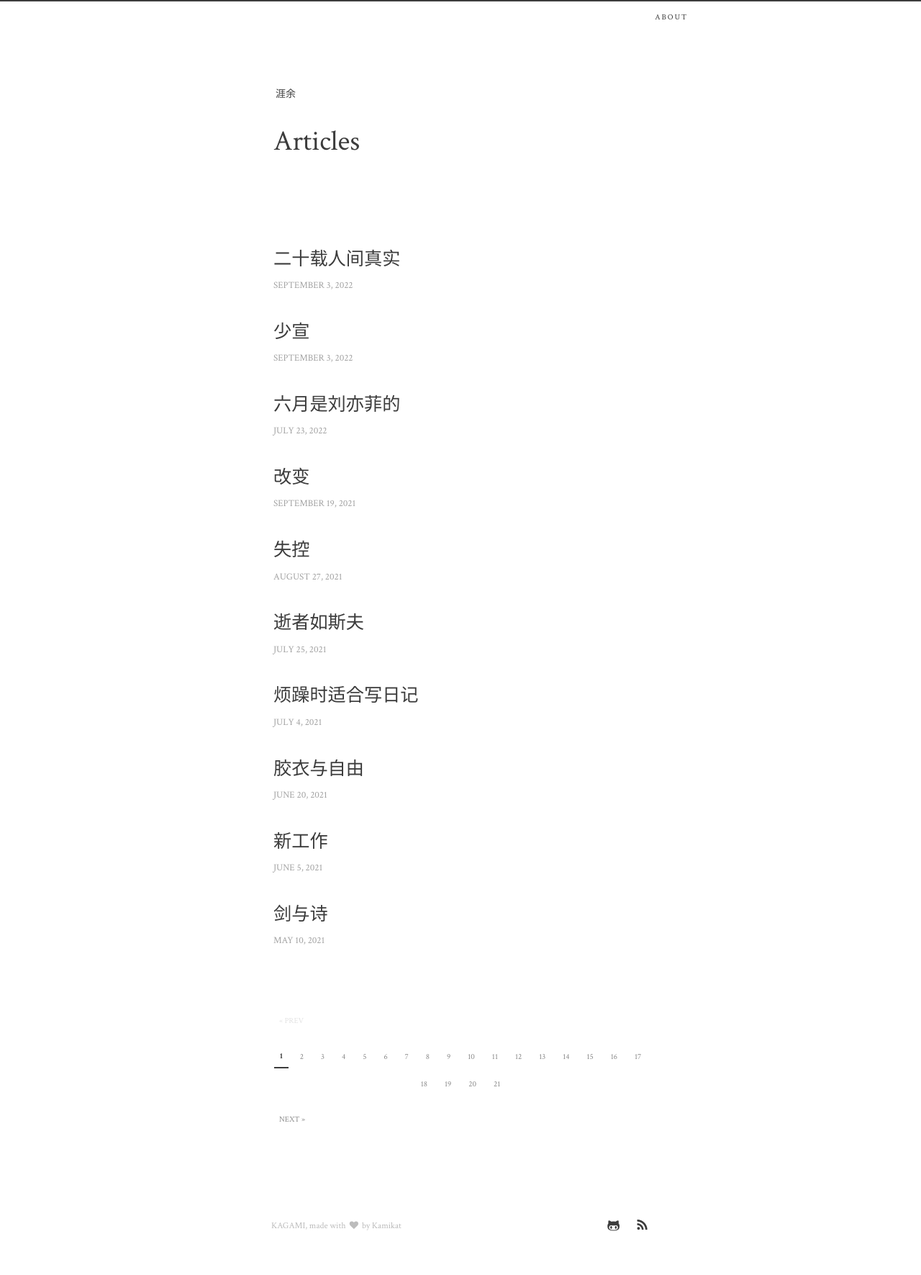
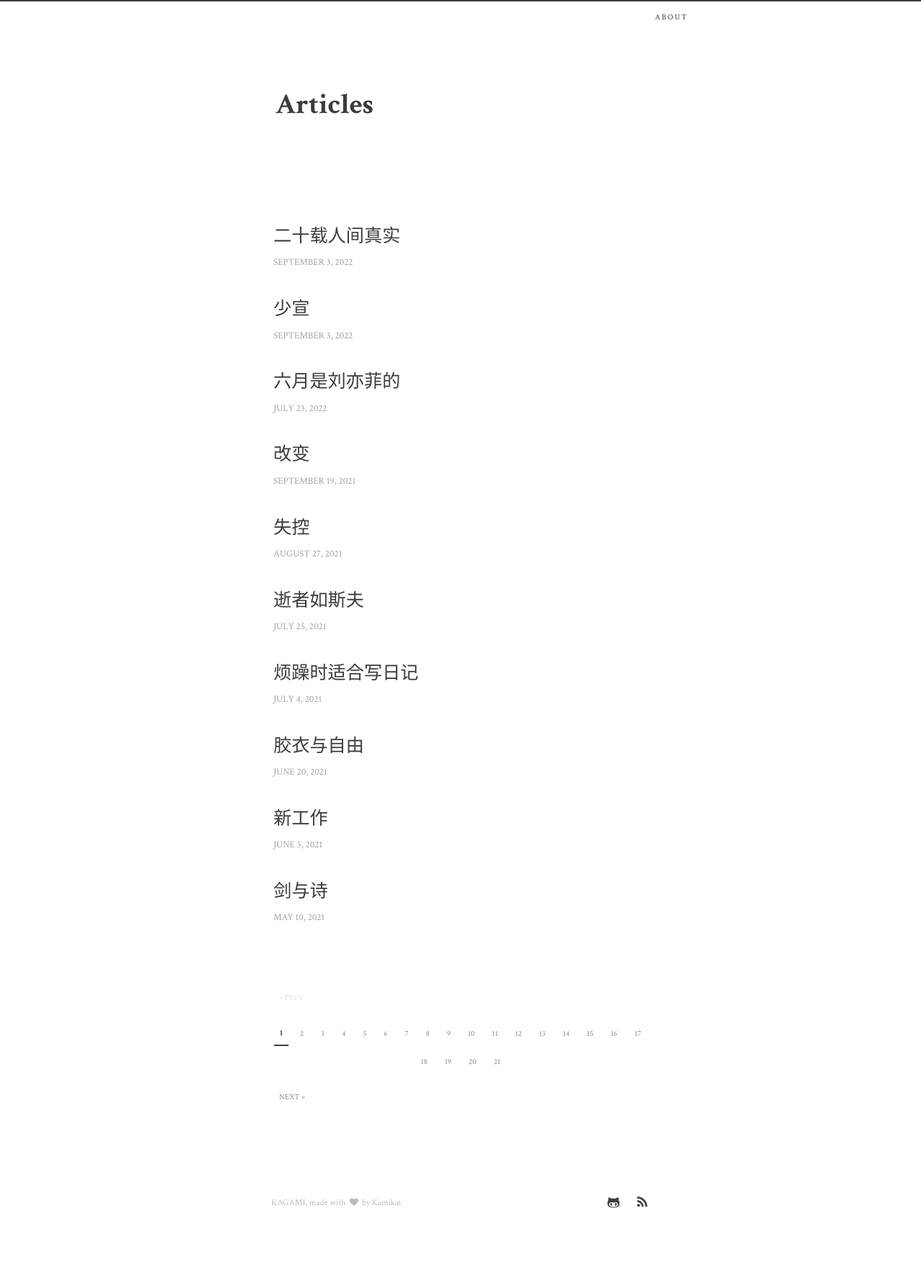
Before and after one commit to hangnotes/hangnotes.github.io, a Jekyll site: the page built from index.html, in a window 1280 px wide. Shown: the whole page at 72% size. Built offline with Jekyll 4.4.1, drawn with Linux system fonts in a browser that asks for light colours; the list of posts is cut into pages by our own code; after the commit the page ends 1739 px from its top, so only the background shows below that.

Commit message:
style: set site title to Articles and enlarge site title font size
Co-authored-by: Cursor <cursoragent@cursor.com>

```diff
--- a/_config.yml
+++ b/_config.yml
@@ -18,7 +18,7 @@
 # You can create any custom variable you would like, and they will be accessible
 # in the templates via {{ site.myvariable }}.
 
-title: 涯余
+title: Articles
 email: hang.yan@hotmail.com
 description: >
   燕燕于飞，差池其羽 / 之子于归，远送于野
--- a/_sass/kagami/_typography.scss
+++ b/_sass/kagami/_typography.scss
@@ -118,8 +118,8 @@ article {
 
 .site-title, .site-title:hover, .site-title:visited {
   display: inline-block;
-  font-variant-caps: all-petite-caps;
-  font-size: 1.1em;
+  font-size: 2.2em;
+  font-weight: bold;
   @include font-serif;
   border-bottom: none;
   white-space: nowrap;
--- a/index.html
+++ b/index.html
@@ -1,4 +1,3 @@
 ---
 layout: home
-title: Articles
 ---
```
